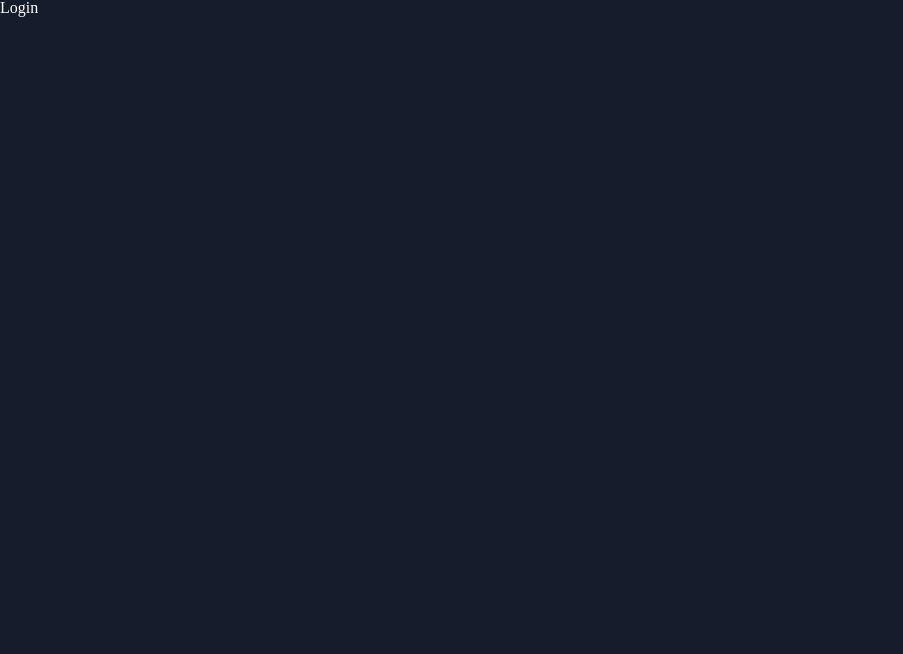
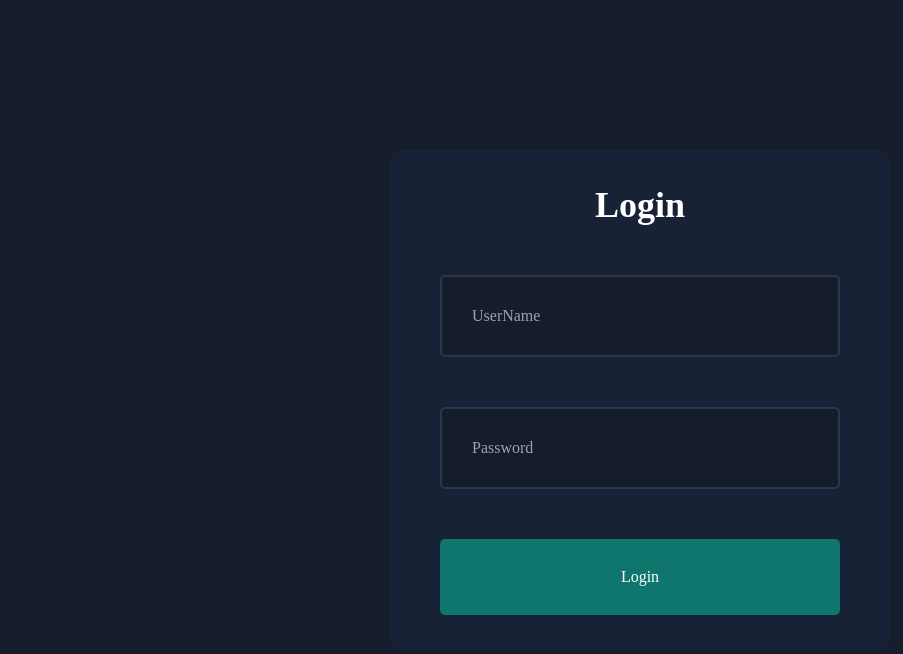
Before and after one commit to alirezatalebizadeh/Dashboard-next14, a Next.js app: page /login in a window 1280 px wide. Shown: the top 654 px of the page, without its empty margins (0-903 px from the left). Built offline with nearby package versions, Linux system fonts and the light colour scheme.

Commit message:
create about product in dashboard

```diff
--- /dev/null
+++ b/app/dashboard/products/[id]/page.jsx
@@ -0,0 +1,95 @@
+import React from "react";
+import Image from "next/image";
+
+export default function SingleProductPage() {
+  return (
+    <div className="grid grid-cols-4 gap-[50px] mt-5">
+      <div className="col-span-1 rounded-[50px] bg-bgSoft p-5 h-max">
+        <div className="w-full h-[250px] relative rounded-[10px] overflow-hidden mb-5">
+          <Image alt="" fill src="/noavatar.png" className="object-cover" />
+        </div>
+        <span className="text-textSoft font-bold">Product Name</span>
+      </div>
+      {/* !Form section */}
+      <div className="col-span-3 bg-bgSoft p-5 rounded-[10px]">
+        <form action="" className="flex flex-col">
+          <label className="text-xs" htmlFor="Title">
+            Title
+          </label>
+          <input
+            className="p-5  border-[#2e374a] border-[2px] rounded-[5px] bg-bg text-text m-[10px_0px]"
+            type="text"
+            name="Title"
+            placeholder="Title"
+          />
+          <label className="text-xs" htmlFor="  Price">
+            Price
+          </label>
+          <input
+            className="p-5 border-[#2e374a] border-[2px] rounded-[5px] bg-bg text-text m-[10px_0px]"
+            type="number"
+            name="text"
+            placeholder=" Price"
+          />
+          <label className="text-xs" htmlFor="Stock">
+            Stock
+          </label>
+          <input
+            className="p-5  border-[#2e374a] border-[2px] rounded-[5px] bg-bg text-text m-[10px_0px]"
+            type="text"
+            name="Stock"
+            placeholder="Stock"
+          />
+          <label className="text-xs" htmlFor="Color">
+            Color
+          </label>
+          <input
+            className="p-5 border-[#2e374a] border-[2px] rounded-[5px] bg-bg text-text m-[10px_0px]"
+            type="text"
+            name="Color"
+            placeholder="Color"
+          />
+          <label className="text-xs" htmlFor="Size">
+            Size
+          </label>
+          <input
+            className="p-5 border-[#2e374a] border-[2px] rounded-[5px] bg-bg text-text m-[10px_0px]"
+            type="text"
+            name="Size"
+            placeholder="Size"
+          />
+          <label className="text-xs" htmlFor="Category">
+            Category
+          </label>
+          <select
+            class="p-5 border-[#2e374a] border-[2px] rounded-[5px] bg-bg text-text m-[10px_0px]"
+            name="Category"
+            id="Category"
+          >
+            <option value="general">Choose a Category</option>
+            <option value="kitchen">Kitchen</option>
+            <option value="phone">Phone</option>
+            <option value="cumputer">Cumputer</option>
+          </select>
+          <label className="text-xs" htmlFor="desc">
+            desc
+          </label>
+          <textarea
+            class="p-[30px] bg-bg text-text rounded-[5px] mb-[30px]   border-[2px] border-[#2e374a] col-span-2"
+            name="desc"
+            id=""
+            rows="8"
+            placeholder="Description"
+          ></textarea>
+
+          <button
+            className=" p-[20px] bg-teal-700 transition-colors hover:bg-teal-800
+           cursor-pointer text-text border-none rounded-[5px] mt-5"
+          >
+            Submit
+          </button>
+        </form>
+      </div>
+    </div>
+  );
+}
--- a/app/login/page.jsx
+++ b/app/login/page.jsx
@@ -1,5 +1,5 @@
 import React from "react";
-
-export default function Login() {
-  return <div>Login</div>;
+import Login from "../ui/login/login";
+export default function Page() {
+  return <Login />;
 }
--- a/app/ui/login/login.jsx
+++ b/app/ui/login/login.jsx
@@ -1,7 +1,34 @@
-import React from 'react'
+import React from "react";
 
 export default function Login() {
   return (
-    <div>Login</div>
-  )
+    <div className="w-full flex items-center justify-center min-h-screen">
+      <form
+        className="bg-bgSoft p-[50px] rounded-[10px]
+        w-[500px] h-[500px] flex flex-col justify-center gap-[50px]"
+        action=""
+      >
+        <h1 className="text-center text-4xl font-bold">Login</h1>
+        <input
+          type="text"
+          className="p-[30px] w-full border-[2px]
+           border-[#2e374a] bg-bg text-text rounded-[5px]"
+          placeholder="UserName"
+        />
+        <input
+          type="password"
+          className="p-[30px] w-full border-[2px]
+           border-[#2e374a] bg-bg text-text rounded-[5px]"
+          placeholder="Password"
+        />
+        <button
+          className="p-[30px] w-full bg-teal-700 text-text border-none
+           cursor-pointer rounded-[5px]"
+          type="submit"
+        >
+          Login
+        </button>
+      </form>
+    </div>
+  );
 }
```
